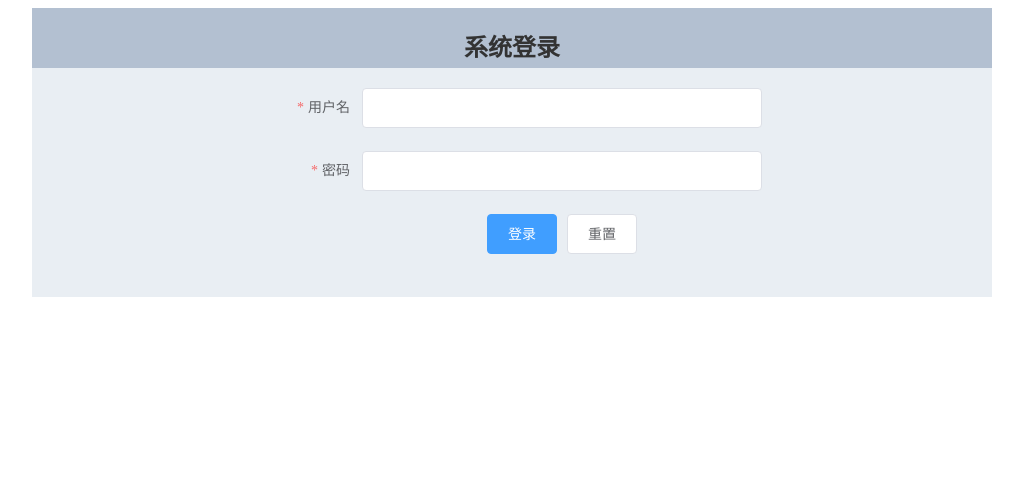
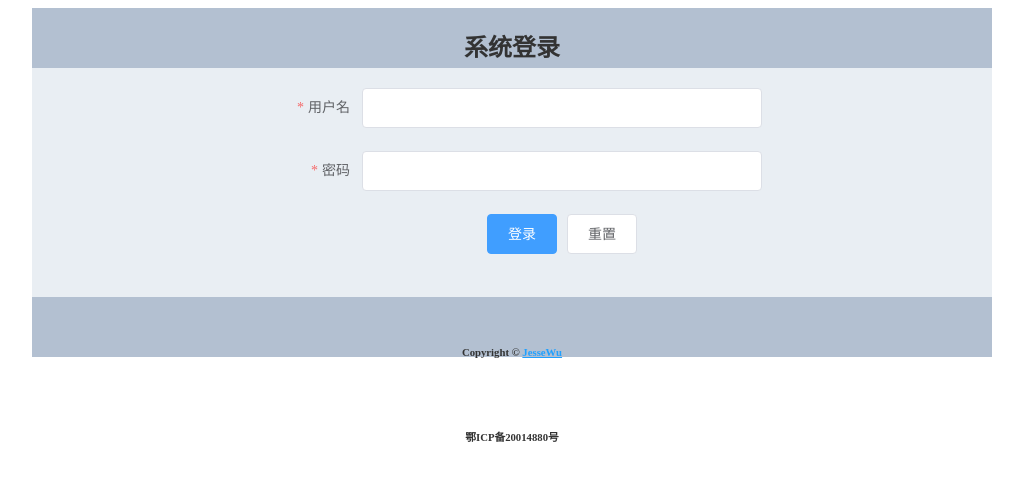
Before and after one commit to wuzhenxi/blog-vue, a Vue app: page /login in a window 1280 px wide. Shown: the top 480 px of the page, without its empty margins (128-1151 px from the left). Built offline with nearby package versions, Linux system fonts and the light colour scheme; what mavon-editor would draw is missing.

Commit message:
加上版权信息

```diff
--- a/package.json
+++ b/package.json
@@ -1,5 +1,5 @@
 {
-  "name": "jesse-blog",
+  "name": "jessewu-blog",
   "version": "0.1.0",
   "private": true,
   "scripts": {
--- /dev/null
+++ b/src/components/Footer.vue
@@ -0,0 +1,35 @@
+<template>
+  <el-footer>
+    <div class="m-content">
+    <h6>Copyright © <a style="color:#20a0ff" href="https://github.com/wuzhenxi520?tab=stars" target="_blank">JesseWu</a></h6>
+    <h6>鄂ICP备20014880号</h6>
+  </div>
+  </el-footer>
+</template>
+
+<script>
+  export default {
+    name: "Footer",
+    data() {
+      return {
+
+      }
+    },
+    methods: {
+
+    },
+    // created() {
+
+    // }
+  }
+</script>
+
+<style scoped>
+
+  .m-content {
+    max-width: 960px;
+    margin: 0 auto;
+    text-align: center;
+  }
+
+</style>
--- a/src/views/401.vue
+++ b/src/views/401.vue
@@ -9,7 +9,12 @@
           Oops!
         </h1>
         <h2>你没有权限去该页面</h2>
-        <h6>如有不满请联系你领导</h6>
+        <h6>
+          如有不满请联系
+          <el-tooltip class="item" effect="dark" content="email: wyyxwzx@163.com" placement="top">
+            <el-button type="text">JesseWu</el-button>
+          </el-tooltip>
+        </h6>
         <ul class="list-unstyled">
           <li>或者你可以去:</li>
           <li class="link-type">
@@ -30,14 +35,18 @@
     <el-dialog :visible.sync="dialogVisible" title="随便看">
       <img src="@/assets/gif/007ef517-bafd-4066-aae4-6883632d9646.gif" class="pan-img">
     </el-dialog>
+    <Footer></Footer>
   </div>
+
 </template>
 
 <script>
 import errGif from '@/assets/401_images/401.gif'
+import Footer from "../components/Footer";
 
 export default {
   name: 'Page401',
+  components: {Footer},
   data() {
     return {
       errGif: errGif + '?' + +new Date(),
--- a/src/views/404.vue
+++ b/src/views/404.vue
@@ -10,7 +10,7 @@
       <div class="bullshit">
         <div class="bullshit__oops">OOPS!</div>
         <div class="bullshit__info">版权所有
-          <a style="color:#20a0ff" href="https://weibo.com/u/2103947940" target="_blank">JesseWu</a>
+          <a style="color:#20a0ff" href="https://github.com/wuzhenxi520?tab=stars" target="_blank">JesseWu</a>
         </div>
         <div class="bullshit__headline">{{ message }}</div>
         <div class="bullshit__info">请检查您输入的网址是否正确，请点击以下按钮返回主页.</div>
@@ -19,13 +19,17 @@
         </router-link>
       </div>
     </div>
+    <Footer></Footer>
   </div>
 </template>
 
 <script>
+import Footer from "../components/Footer";
+
 
 export default {
   name: 'NotFound',
+  components: {Footer},
   computed: {
     message() {
       return '这个页面不存在......'
--- a/src/views/BlogDetail.vue
+++ b/src/views/BlogDetail.vue
@@ -31,17 +31,20 @@
       <back-to-top :custom-style="myBackToTopStyle" :visibility-height="300" :back-position="50" transition-name="fade" />
     </el-tooltip>
 
+    <Footer></Footer>
+
   </div>
 </template>
 
 <script>
   import 'github-markdown-css'
   import Header from "../components/Header";
+  import Footer from "../components/Footer";
   import BackToTop from '@/components/BackToTop';
 
   export default {
     name: "BlogDetail.vue",
-    components: {Header, BackToTop},
+    components: {Header, Footer, BackToTop},
     data() {
       return {
         myBackToTopStyle: {
--- a/src/views/BlogEdit.vue
+++ b/src/views/BlogEdit.vue
@@ -49,16 +49,18 @@
       <back-to-top :custom-style="myBackToTopStyle" :visibility-height="300" :back-position="50" transition-name="fade" />
     </el-tooltip>
 
+    <Footer></Footer>
   </div>
 </template>
 
 <script>
   import Header from "../components/Header";
+  import Footer from "../components/Footer";
   import BackToTop from '@/components/BackToTop';
   import {mavonEditor} from 'mavon-editor';
   export default {
     name: "BlogEdit.vue",
-    components: {Header, mavonEditor, BackToTop},
+    components: {Header, Footer, mavonEditor, BackToTop},
     data() {
       return {
         myBackToTopStyle: {
--- a/src/views/Blogs.vue
+++ b/src/views/Blogs.vue
@@ -33,16 +33,18 @@
       <back-to-top :custom-style="myBackToTopStyle" :visibility-height="300" :back-position="50" transition-name="fade" />
     </el-tooltip>
 
+    <Footer></Footer>
   </div>
 </template>
 
 <script>
   import Header from "../components/Header";
+  import Footer from "../components/Footer";
   import BackToTop from '@/components/BackToTop';
 
   export default {
     name: "Blogs.vue",
-    components: {Header, BackToTop},
+    components: {Header, Footer, BackToTop},
     data() {
       return {
         myBackToTopStyle: {
--- a/src/views/Login.vue
+++ b/src/views/Login.vue
@@ -23,14 +23,18 @@
         </el-form>
 
       </el-main>
+      <Footer></Footer>
     </el-container>
 
   </div>
 </template>
 
 <script>
+  import Footer from "../components/Footer";
+
   export default {
     name: "Login",
+    components: {Footer},
     data() {
       return {
         ruleForm: {
```
